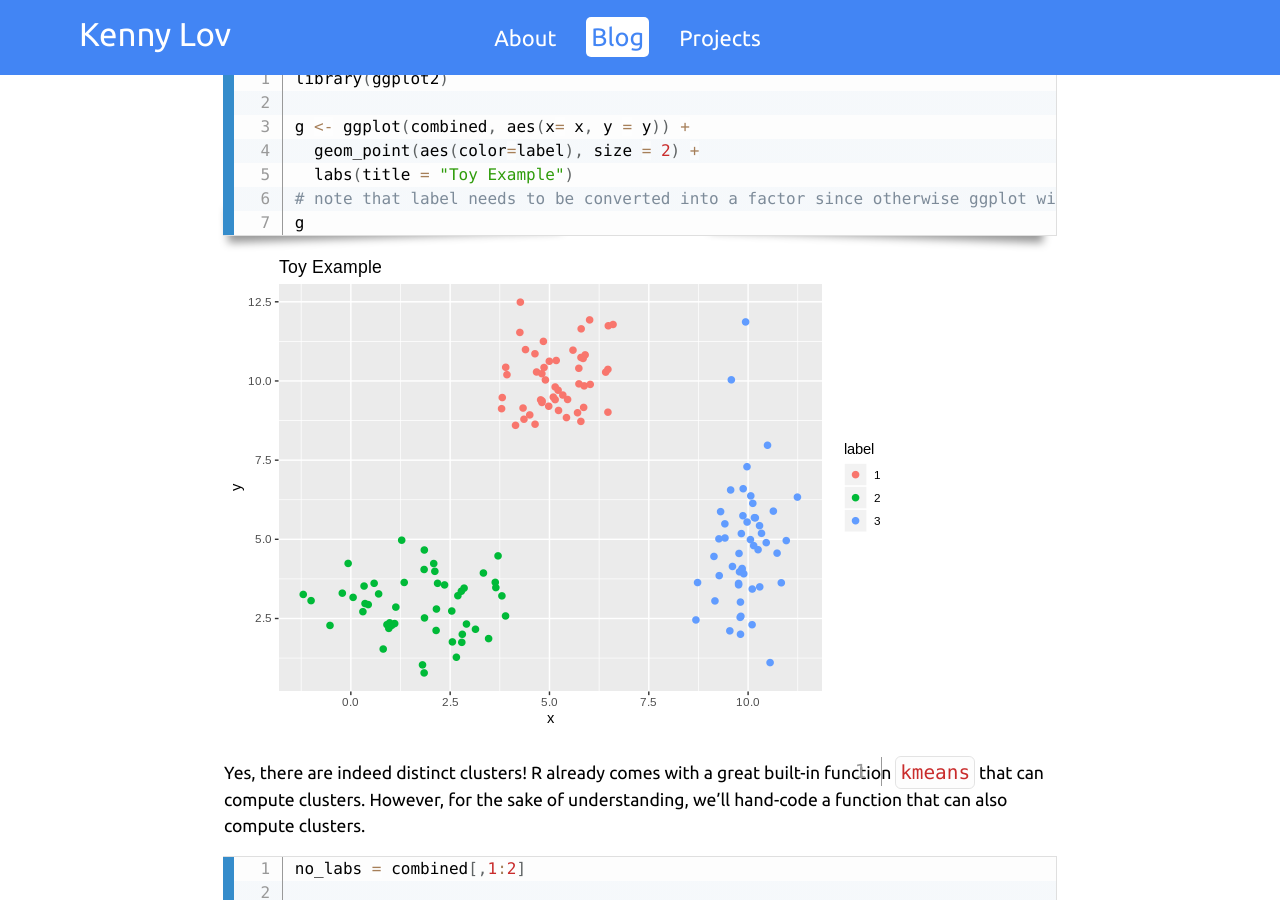
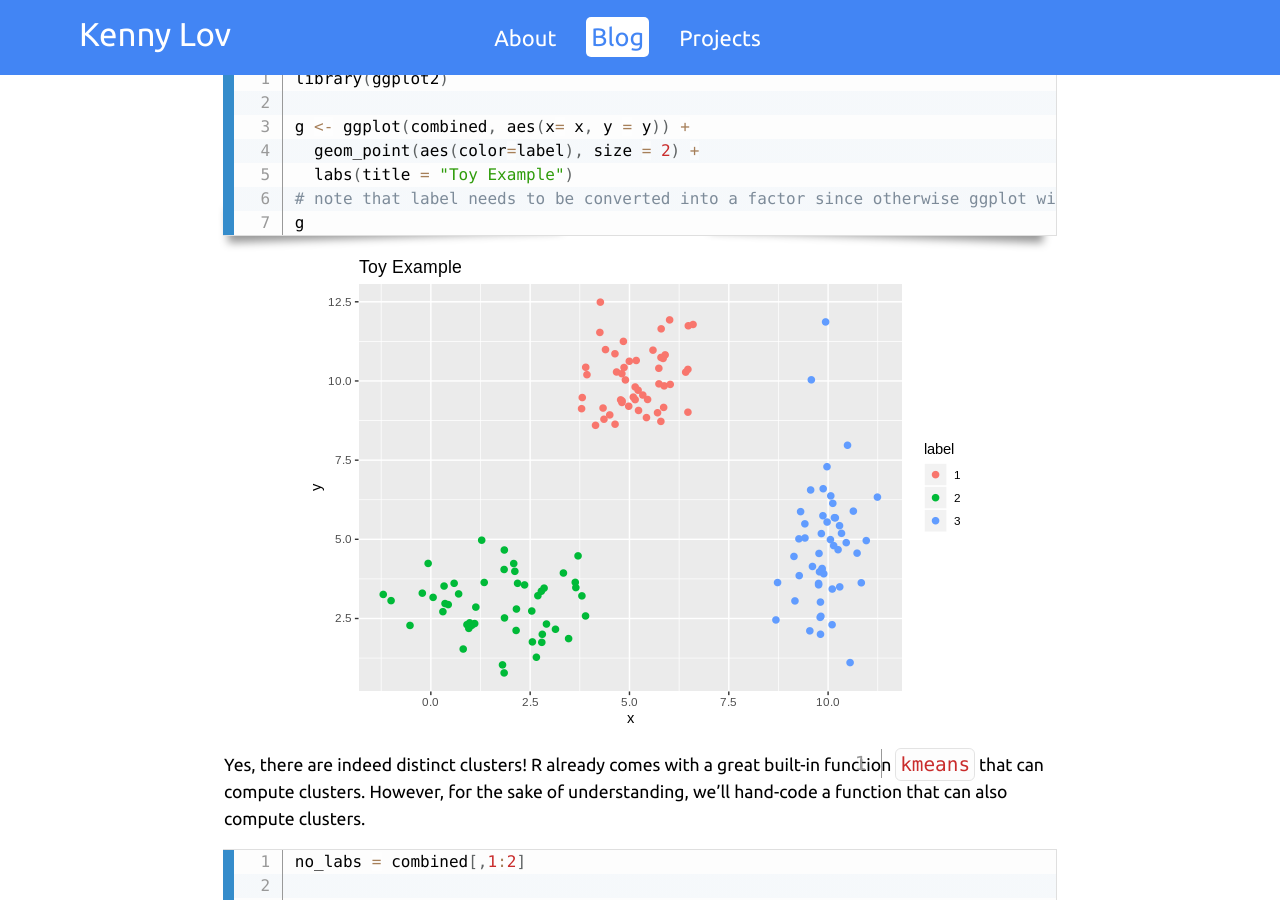
Before and after one commit to clfkenny/clfkenny.github.io, a Jekyll site: the page built from projects/kmeans_intro/index.md, in a window 1280 px wide and 900 px high, scrolled down 773 px. Built offline with Jekyll 4.4.1, drawn with Linux system fonts in a browser that asks for light colours; some web fonts are replaced; our own code applies the rules of GitHub Pages for plain Markdown files.

Commit message:
Update projects.css

```diff
--- a/css/projects.css
+++ b/css/projects.css
@@ -302,3 +302,8 @@ nav ul li a:before {
 nav ul li a:hover {
   color: var(--main-accent-color);
 }
+
+p img{
+	display:block;
+	margin-right: auto;
+	margin-left:auto;
```
